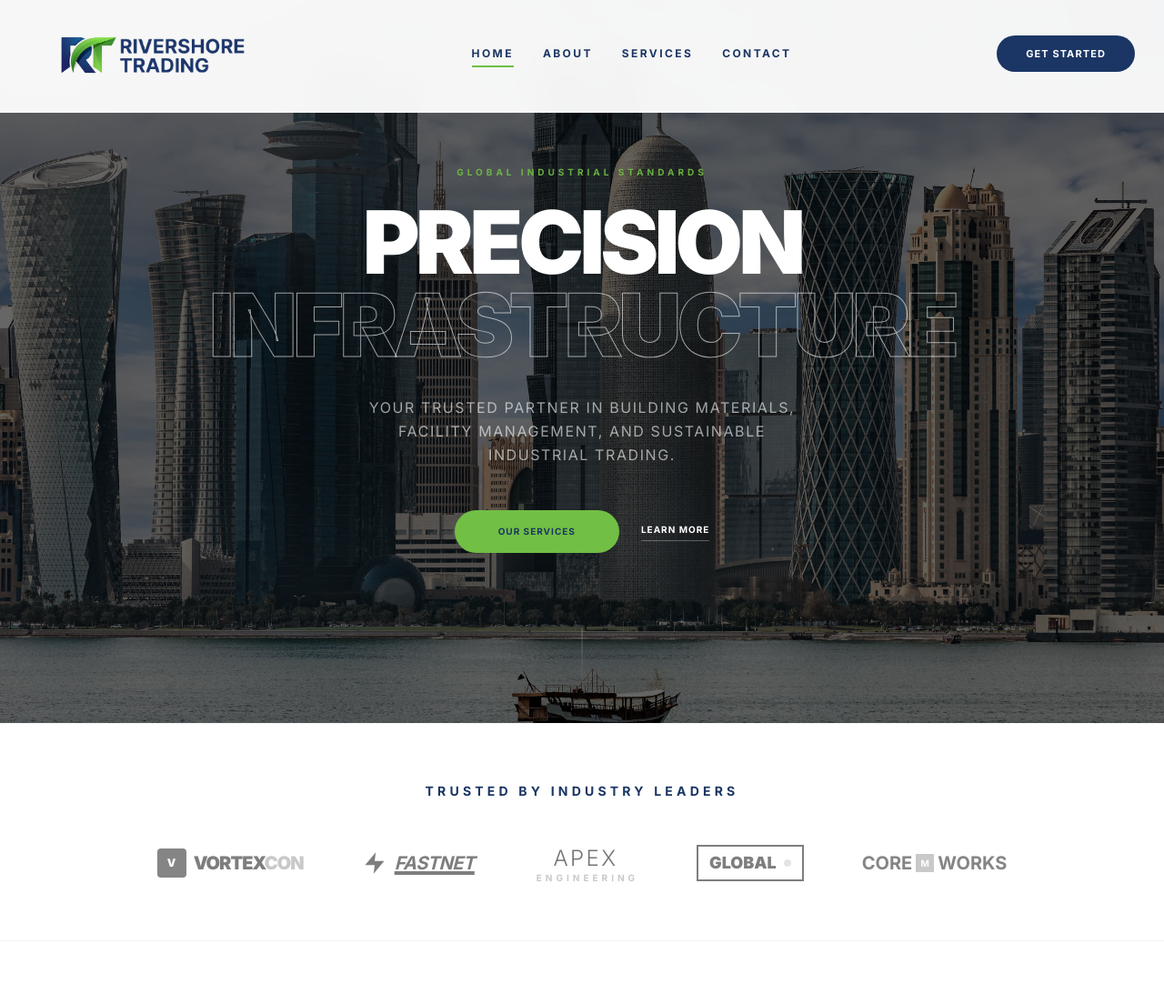
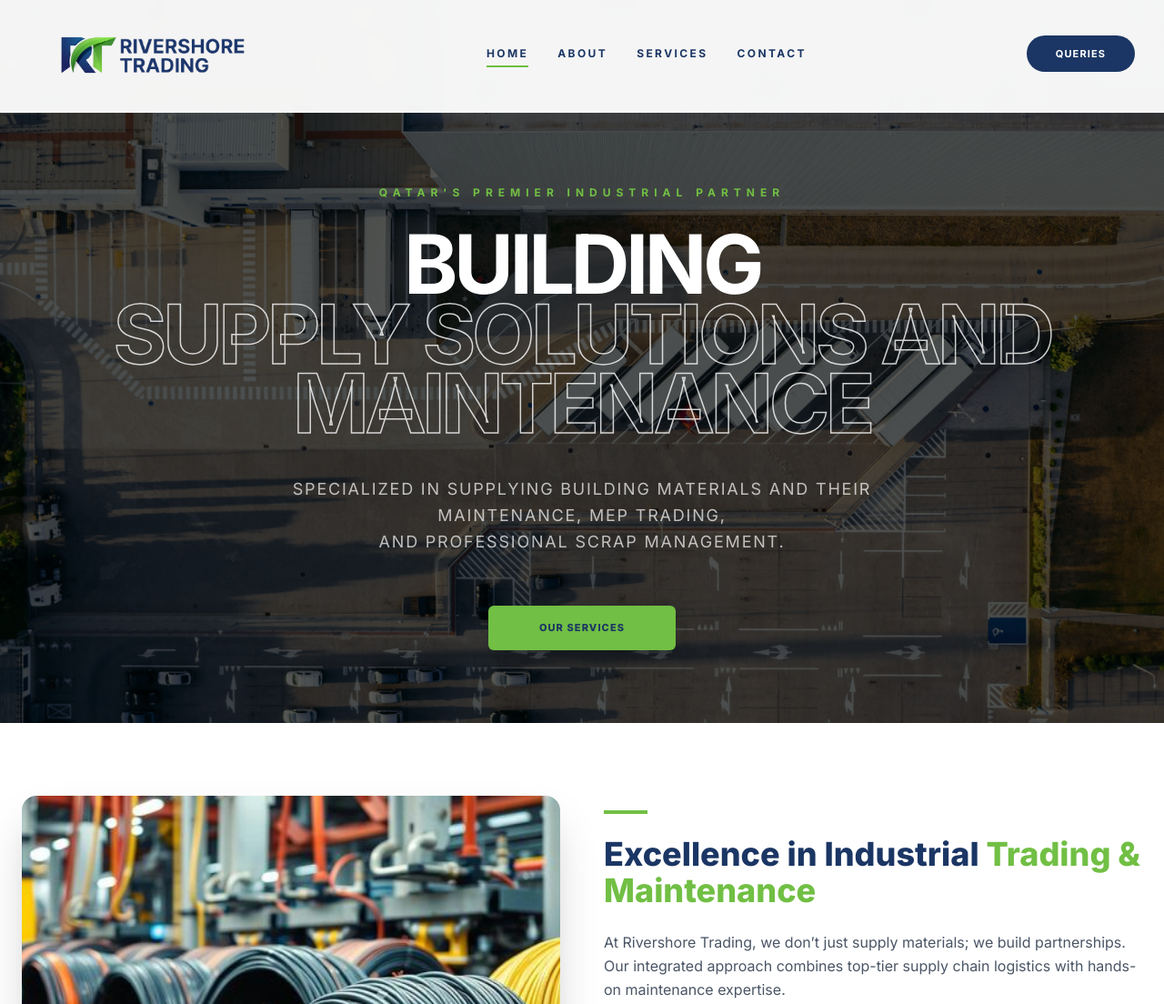
Before and after one commit to Sadheed/rivershore_website, an Astro site: page / in a window 1280 px wide. Shown: the part 5-1109 px from the top of the page at 91% size. Built offline with nearby package versions, Linux system fonts and the light colour scheme; Astro itself is replaced by a stand-in of ours.

Commit message:
pre agent - Hero section complete

```diff
--- a/src/components/Footer.astro
+++ b/src/components/Footer.astro
@@ -54,7 +54,7 @@
     </div>
 
     <div class="border-t border-white/10 pt-8 flex flex-col md:flex-row justify-between items-center gap-4 text-xs font-bold uppercase tracking-[0.2em] text-white/40">
-      <p>&copy; 2024 Rivershore Trading. All Rights Reserved.</p>
+      <p>&copy; 2026 Rivershore Trading. All Rights Reserved.</p>
       <div class="flex gap-8">
         <a href="#" class="hover:text-brand-green transition-colors">Privacy Policy</a>
         <a href="#" class="hover:text-brand-green transition-colors">Terms of Service</a>
--- a/src/components/Hero.astro
+++ b/src/components/Hero.astro
@@ -1,43 +1,41 @@
-<section class="relative h-screen flex flex-col items-center justify-center overflow-hidden">
+---
+import { Image } from 'astro:assets';
+import homeBg from '../assets/homebg11.jpg';
+---
+<section class="relative min-h-screen flex flex-col items-center justify-center overflow-hidden bg-brand-navy pt-32">
 
   <div class="absolute inset-0 z-0">
-    <img src="../../homebg.webp"
-         class="w-full h-full object-cover scale-105 transition-all duration-[20s] grayscale-[30%] brightness-[40%]"
-         alt="Rivershore Trading Hero Background" />
-
+    <Image
+      src={homeBg}
+      class="w-full h-full object-cover grayscale-[10%] brightness-[35%]"
+      alt="Industrial Supply Qatar"
+      loading="eager"
+    />
     <div class="absolute inset-0 bg-brand-navy/60 mix-blend-multiply"></div>
-    <div class="absolute inset-0 bg-gradient-to-b from-transparent via-transparent to-brand-navy/80"></div>
   </div>
 
-  <div class="relative z-10 text-center px-4 max-w-5xl reveal">
+  <div class="relative z-20 text-center px-6 max-w-6xl">
 
-    <span class="block text-brand-green font-bold tracking-[0.4em] uppercase text-[10px] mb-6 opacity-90">
-      Global Industrial Standards
+    <span class="block text-brand-green font-bold tracking-[0.5em] uppercase text-[10px] md:text-[12px] mb-8">
+      Qatar's Premier Industrial Partner
     </span>
 
-    <h1 class="text-5xl md:text-8xl font-black text-white mb-8 leading-[0.95] tracking-tighter uppercase">
-      Precision <br/>
-      <span class="text-transparent" style="-webkit-text-stroke: 1px rgba(255,255,255,0.6);">Infrastructure</span>
+    <h1 class="text-5xl md:text-[90px] font-bold text-white mb-10 leading-[0.85] tracking-tighter uppercase ">
+      BUILDING <br/>
+      <span class="text-transparent" style="-webkit-text-stroke: 1.5px rgba(255,255,255,0.8);">SUPPLY SOLUTIONS and MAINTENANCE</span>
     </h1>
 
-    <p class="text-sm md:text-base text-white/60 mb-12 max-w-lg mx-auto font-medium uppercase tracking-[0.1em] leading-relaxed">
-      Your trusted partner in building materials, facility management, and sustainable industrial trading.
+    <p class="text-sm md:text-lg text-white/70 mb-14 max-w-2xl mx-auto font-medium uppercase tracking-[0.1em] leading-relaxed">
+      Specialized in supplying Building Materials and their maintenance, MEP Trading, <br class="hidden md:block"/>
+      and Professional Scrap Management.
     </p>
 
-    <div class="flex flex-col sm:flex-row gap-6 justify-center items-center">
+    <div class="flex flex-col sm:flex-row gap-8 justify-center items-center">
       <a href="#services"
-         class="group relative overflow-hidden bg-brand-green text-brand-navy px-12 py-4 rounded-full font-bold uppercase text-[10px] tracking-widest transition-all hover:bg-white hover:px-14">
+         class="bg-brand-green text-brand-navy px-14 py-4 rounded-md font-extrabold uppercase text-[11px] tracking-widest transition-all hover:bg-white shadow-xl">
         Our Services
-      </a>
-      <a href="#about"
-         class="text-white border-b border-white/30 pb-1 text-[10px] font-bold uppercase tracking-widest hover:text-brand-green hover:border-brand-green transition-all">
-        Learn More
       </a>
     </div>
   </div>
 
-  <div class="absolute bottom-10 left-1/2 -translate-x-1/2 z-10 opacity-30">
-    <div class="w-[1px] h-16 bg-gradient-to-b from-white to-transparent"></div>
-  </div>
-
 </section>
--- a/src/components/Navbar.astro
+++ b/src/components/Navbar.astro
@@ -24,7 +24,7 @@ const currentPath = pathname.slice(1);
     </button>
 
     <a href="/contact" class="hidden md:block bg-brand-navy text-white px-8 py-3 rounded-full text-[11px] font-bold uppercase tracking-widest hover:bg-brand-navy-dark transition-all">
-      Get Started
+      Queries
     </a>
   </div>
 
--- a/src/pages/index.astro
+++ b/src/pages/index.astro
@@ -3,49 +3,13 @@ import Layout from '../layouts/Layout.astro';
 import Hero from '../components/Hero.astro';
 import Services from '../components/Services.astro';
 import Contact from '../components/Contact.astro';
-// Note: Navbar and Footer are now inside Layout.astro,
-// so we don't need to import them here!
+
 ---
 
 <Layout title="Rivershore Trading | Industrial Supply & Maintenance">
   <main>
     <Hero />
 
-    <section class="py-16 bg-white border-y border-gray-100 reveal">
-      <div class="max-w-7xl mx-auto px-6">
-        <p class="text-center text-xs md:text-sm font-bold text-brand-navy/60 uppercase tracking-[0.3em] mb-12">
-          Trusted by Industry Leaders
-        </p>
-
-        <div class="flex flex-wrap items-center justify-center gap-8 md:gap-16 opacity-60 grayscale hover:opacity-100 transition-all duration-700">
-          <div class="flex items-center gap-2 group cursor-default">
-            <div class="w-8 h-8 bg-brand-navy rounded-sm flex items-center justify-center text-white font-black text-xs">V</div>
-            <span class="text-xl font-black tracking-tighter text-gray-800">VORTEX<span class="text-brand-green">CON</span></span>
-          </div>
-
-          <div class="flex items-center gap-2 cursor-default">
-            <svg class="w-7 h-7 text-gray-800" fill="currentColor" viewBox="0 0 24 24"><path d="M13 2L3 14h9l-1 8 10-12h-9l1-8z"/></svg>
-            <span class="text-xl font-bold italic tracking-tight text-gray-800 underline decoration-brand-green decoration-4">FASTNET</span>
-          </div>
-
-          <div class="flex flex-col items-center leading-none cursor-default">
-            <span class="text-2xl font-light tracking-widest text-gray-900">APEX</span>
-            <span class="text-[10px] font-bold text-brand-green tracking-[0.4em] ml-1">ENGINEERING</span>
-          </div>
-
-          <div class="border-2 border-gray-800 px-3 py-1 flex items-center gap-2 cursor-default">
-            <span class="text-lg font-black text-gray-800 uppercase">Global</span>
-            <div class="w-2 h-2 bg-brand-green rounded-full animate-pulse"></div>
-          </div>
-
-          <div class="flex items-center gap-1 cursor-default">
-            <span class="text-xl font-bold text-brand-navy">CORE</span>
-            <div class="w-5 h-5 bg-brand-green flex items-center justify-center text-[10px] text-white font-bold">M</div>
-            <span class="text-xl font-bold text-brand-navy">WORKS</span>
-          </div>
-        </div>
-      </div>
-    </section>
 
     <section id="about" class="py-20 bg-white">
       <div class="max-w-7xl mx-auto px-6 flex flex-col md:flex-row items-center gap-12">
@@ -54,7 +18,7 @@ import Contact from '../components/Contact.astro';
             <img
               src="/about-us.jpg"
               alt="Rivershore Trading Operations"
-              class="rounded-2xl shadow-2xl object-cover w-full h-[400px]"
+              class="rounded-2xl shadow-2xl object-cover w-full h-[450px]"
             />
             <div class="absolute -bottom-6 -right-6 w-32 h-32 bg-brand-green/10 rounded-full -z-10"></div>
           </div>
```
Also changed, not shown: public/homebg2.jpg (deleted), src/assets/homebg.webp (renamed from public/homebg.webp), src/assets/homebg11.jpg (added).
